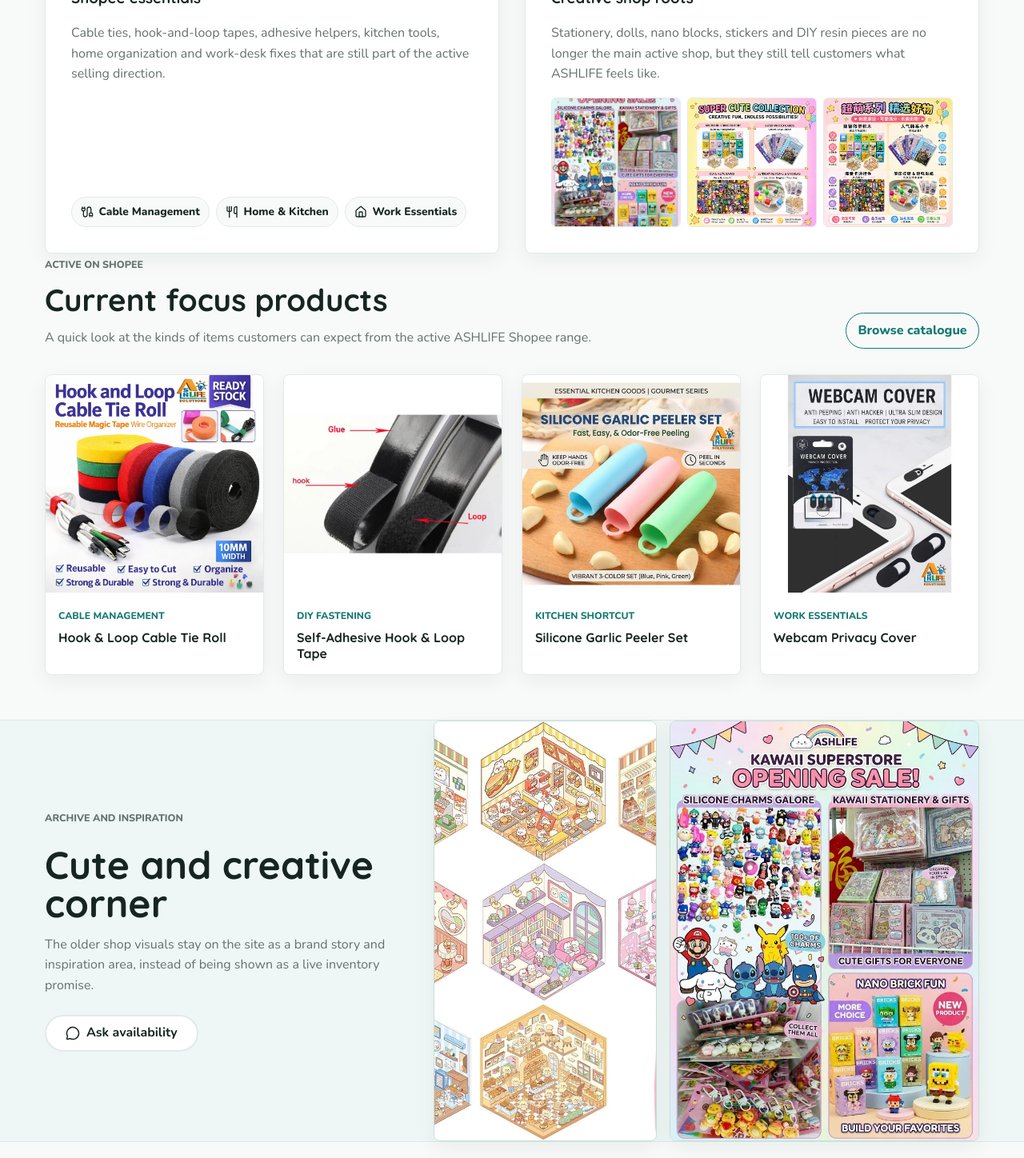
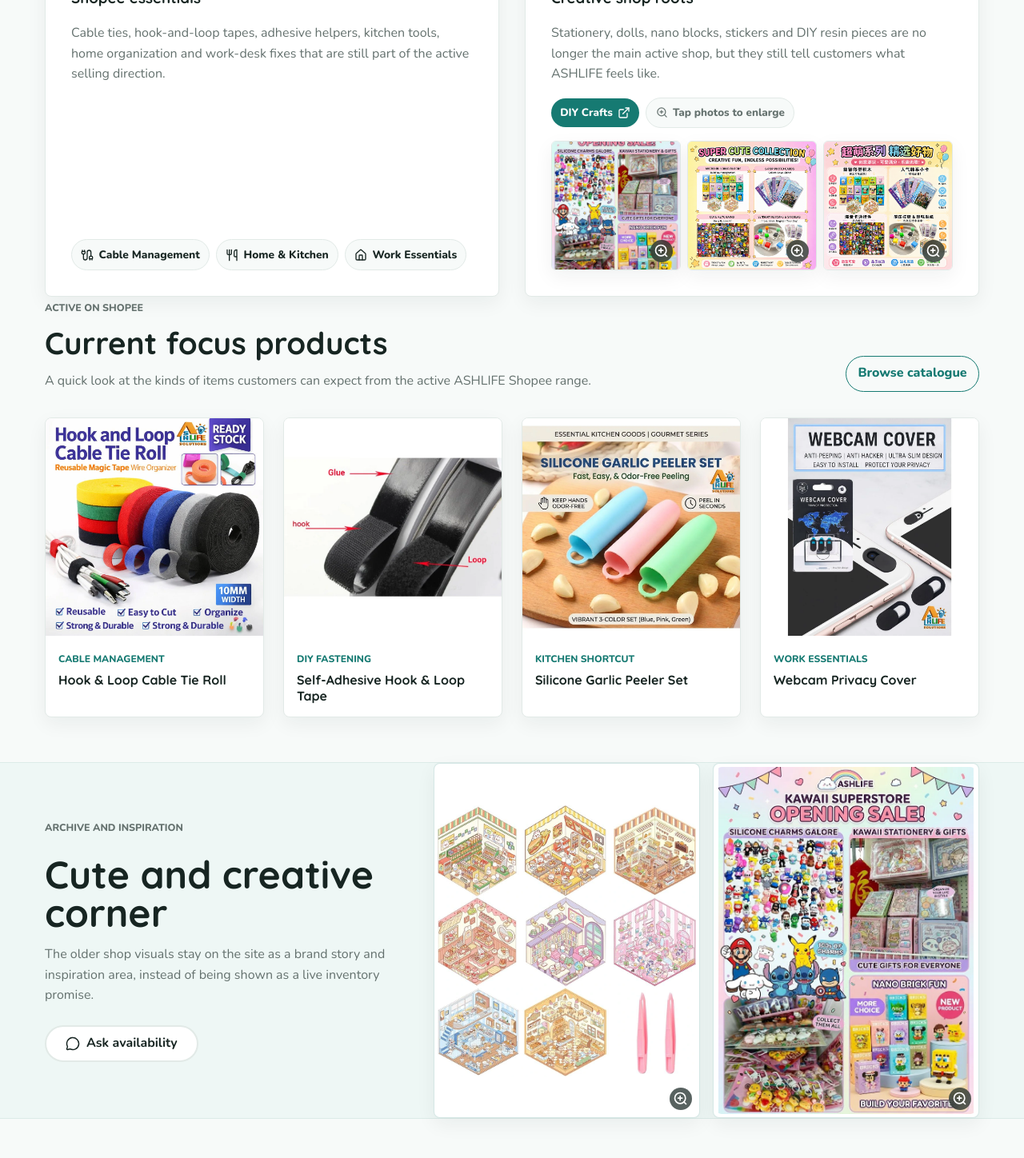
Before and after one commit to lgdhjj91-cmyk/ashlife, a React (Vite) app: page / in a window 1280 px wide. Shown: the part 1040-2488 px from the top of the page at 80% size. Built offline with nearby package versions, Linux system fonts and the light colour scheme; no server answers; the database is empty.

Commit message:
enhance commit main page enlarge images

```diff
--- a/public/data/products.json
+++ b/public/data/products.json
@@ -167,5 +167,61 @@
     "category_zh": "家居小物",
     "price": 12.50,
     "image": "https://res.cloudinary.com/demo/image/upload/f_auto,q_auto/cld-sample-3.jpg"
+  },
+  {
+    "id": "hook-loop-cable-tie-roll",
+    "name": "Hook & Loop Cable Tie Roll",
+    "name_zh": "魔术贴电线扎带卷",
+    "description": "Reusable hook-and-loop cable tie roll for organizing charging cables, desk wires and home electronics.",
+    "description_zh": "可重复使用的魔术贴电线扎带卷，适合收纳充电线、桌面电线和家用电器线路。",
+    "category": "Home Gadgets",
+    "category_zh": "家居小物",
+    "price": 9.90,
+    "image": "/brand/shopee/cable-tie.webp",
+    "images": [
+      "/brand/shopee/cable-tie.webp"
+    ]
+  },
+  {
+    "id": "self-adhesive-hook-loop-tape",
+    "name": "Self-Adhesive Hook & Loop Tape",
+    "name_zh": "自粘魔术贴胶带",
+    "description": "Self-adhesive hook-and-loop tape for quick fastening, cable routing, craft fixes and lightweight organization.",
+    "description_zh": "自粘魔术贴胶带，适合快速固定、电线走线、手作修补和轻量收纳。",
+    "category": "Home Gadgets",
+    "category_zh": "家居小物",
+    "price": 8.90,
+    "image": "/brand/shopee/hook-loop-tape.webp",
+    "images": [
+      "/brand/shopee/hook-loop-tape.webp"
+    ]
+  },
+  {
+    "id": "silicone-garlic-peeler-set",
+    "name": "Silicone Garlic Peeler Set",
+    "name_zh": "硅胶蒜皮剥皮器套装",
+    "description": "Soft silicone garlic peeler set that helps remove garlic skin quickly while keeping hands clean.",
+    "description_zh": "柔软硅胶蒜皮剥皮器套装，帮助快速去蒜皮，同时保持双手干净。",
+    "category": "Cleaning Tools",
+    "category_zh": "清洁工具",
+    "price": 7.90,
+    "image": "/brand/shopee/kitchen-tool.webp",
+    "images": [
+      "/brand/shopee/kitchen-tool.webp"
+    ]
+  },
+  {
+    "id": "webcam-privacy-cover",
+    "name": "Webcam Privacy Cover",
+    "name_zh": "摄像头隐私保护盖",
+    "description": "Slim webcam privacy cover for laptops, tablets and phones, designed for simple slide-open camera control.",
+    "description_zh": "超薄摄像头隐私保护盖，适用于电脑、平板和手机，可滑动开关摄像头。",
+    "category": "Lifestyle Items",
+    "category_zh": "生活用品",
+    "price": 5.90,
+    "image": "/brand/shopee/webcam-cover.webp",
+    "images": [
+      "/brand/shopee/webcam-cover.webp"
+    ]
   }
 ]
--- a/src/components/ProductCard.jsx
+++ b/src/components/ProductCard.jsx
@@ -3,6 +3,7 @@
 import { ShoppingBag } from 'lucide-react';
 import { useCart } from '../context/CartContext';
 import { useLanguage } from '../context/LanguageContext';
+import { resolveAssetUrl } from '../utils/assets';
 import './ProductCard.css';
 
 // Helper: calculate final price and discount label
@@ -41,7 +42,7 @@
   return (
     <Link to={`/product/${product.id}`} className="card product-card">
       <div className="product-image-wrapper">
-        <img src={product.image} alt={displayName} className="product-image" loading="lazy" />
+        <img src={resolveAssetUrl(product.image)} alt={displayName} className="product-image" loading="lazy" />
         {hasDiscount && badge && (
           <span className="discount-badge">{badge}</span>
         )}
--- a/src/pages/Cart.jsx
+++ b/src/pages/Cart.jsx
@@ -3,6 +3,7 @@
 import { Trash2, Minus, Plus, ShoppingBag } from 'lucide-react';
 import { useCart } from '../context/CartContext';
 import { useLanguage } from '../context/LanguageContext';
+import { resolveAssetUrl } from '../utils/assets';
 import './Cart.css';
 
 const Cart = () => {
@@ -59,7 +60,7 @@
           {cartItems.map(item => (
             <div key={item.id} className="cart-item">
               <div className="cart-item-image">
-                <img src={item.image} alt={item.name} loading="lazy" />
+                <img src={resolveAssetUrl(item.image)} alt={item.name} loading="lazy" />
               </div>
 
               <div className="cart-item-details">
--- a/src/pages/Checkout.jsx
+++ b/src/pages/Checkout.jsx
@@ -4,6 +4,7 @@
 import { useLanguage } from '../context/LanguageContext';
 import { useOrders } from '../context/OrderContext';
 import { CheckCircle, Upload, ArrowLeft, Loader, Image as ImageIcon } from 'lucide-react';
+import { resolveAssetUrl } from '../utils/assets';
 import './Checkout.css';
 
 const Checkout = () => {
@@ -265,7 +266,7 @@
               {cartItems.map((item) => (
                 <div key={item.id} className="review-item">
                   <div className="review-item-image">
-                    <img src={item.image} alt={item.name} />
+                    <img src={resolveAssetUrl(item.image)} alt={item.name} />
                   </div>
                   <div className="review-item-info">
                     <span className="review-item-name">
--- a/src/pages/Home.css
+++ b/src/pages/Home.css
@@ -179,6 +179,39 @@
   font-weight: 800;
 }
 
+.creative-actions {
+  display: flex;
+  flex-wrap: wrap;
+  align-items: center;
+  gap: var(--spacing-sm);
+}
+
+.creative-category-link,
+.image-expand-note {
+  display: inline-flex;
+  align-items: center;
+  gap: 0.4rem;
+  border-radius: var(--border-radius-pill);
+  padding: 0.45rem 0.7rem;
+  font-size: 0.84rem;
+  font-weight: 800;
+}
+
+.creative-category-link {
+  color: #fff;
+  background: var(--primary-color);
+}
+
+.creative-category-link:hover {
+  background: #10635c;
+}
+
+.image-expand-note {
+  color: var(--text-secondary);
+  background: var(--background-color);
+  border: 1px solid var(--border-color);
+}
+
 .creative-thumb-row {
   display: grid;
   grid-template-columns: repeat(3, 1fr);
@@ -186,12 +219,48 @@
   margin-top: auto;
 }
 
-.creative-thumb-row img {
+.image-zoom-button {
+  position: relative;
+  display: block;
   width: 100%;
+  overflow: hidden;
+  border: 1px solid var(--border-color);
+  border-radius: var(--border-radius-sm);
+  background: var(--surface-color);
+  color: #fff;
+  box-shadow: var(--shadow-sm);
+}
+
+.image-zoom-button img {
+  width: 100%;
+  display: block;
+  transition: transform 0.25s ease;
+}
+
+.image-zoom-button > svg {
+  position: absolute;
+  right: 0.55rem;
+  bottom: 0.55rem;
+  z-index: 1;
+  padding: 0.25rem;
+  width: 1.75rem;
+  height: 1.75rem;
+  border-radius: 50%;
+  background: rgba(23, 37, 34, 0.72);
+  backdrop-filter: blur(5px);
+}
+
+.image-zoom-button:hover img {
+  transform: scale(1.03);
+}
+
+.creative-thumb {
   aspect-ratio: 1;
+}
+
+.creative-thumb img {
+  height: 100%;
   object-fit: cover;
-  border-radius: var(--border-radius-sm);
-  border: 1px solid var(--border-color);
 }
 
 .home-section {
@@ -246,6 +315,9 @@
 .highlight-product {
   overflow: hidden;
   min-height: 100%;
+  color: inherit;
+  display: flex;
+  flex-direction: column;
 }
 
 .highlight-product img {
@@ -271,6 +343,10 @@
   margin-top: var(--spacing-xs);
   font-size: 1rem;
   line-height: 1.25;
+}
+
+.highlight-product:hover img {
+  transform: scale(1.04);
 }
 
 .archive-band {
@@ -300,23 +376,61 @@
 
 .archive-gallery {
   display: grid;
-  grid-template-columns: 0.72fr 1fr;
+  grid-template-columns: repeat(2, minmax(0, 1fr));
   gap: var(--spacing-md);
-  align-items: stretch;
+  align-items: center;
 }
 
-.archive-gallery img {
+.archive-image-card {
+  aspect-ratio: 3 / 4;
+  border-radius: var(--border-radius-md);
+  border-color: rgba(22, 122, 114, 0.18);
+  padding: var(--spacing-xs);
+}
+
+.archive-image-card img {
   width: 100%;
   height: 100%;
-  min-height: 280px;
-  object-fit: cover;
-  border-radius: var(--border-radius-md);
-  border: 1px solid rgba(22, 122, 114, 0.18);
-  box-shadow: var(--shadow-sm);
+  object-fit: contain;
+  border-radius: calc(var(--border-radius-md) - 2px);
 }
 
-.archive-gallery .poster-image {
-  object-position: top center;
+.image-lightbox {
+  position: fixed;
+  inset: 0;
+  z-index: 1000;
+  display: grid;
+  place-items: center;
+  padding: clamp(1rem, 4vw, 3rem);
+  background: rgba(12, 22, 20, 0.82);
+}
+
+.image-lightbox img {
+  max-width: min(100%, 1100px);
+  max-height: 88vh;
+  object-fit: contain;
+  border-radius: var(--border-radius-md);
+  box-shadow: var(--shadow-lg);
+}
+
+.lightbox-close {
+  position: fixed;
+  top: 1rem;
+  right: 1rem;
+  z-index: 1001;
+  display: inline-flex;
+  align-items: center;
+  justify-content: center;
+  width: 44px;
+  height: 44px;
+  border-radius: 50%;
+  background: rgba(255, 255, 255, 0.95);
+  color: var(--text-primary);
+  box-shadow: var(--shadow-md);
+}
+
+.lightbox-close:hover {
+  transform: scale(1.04);
 }
 
 .help-section {
@@ -394,8 +508,8 @@
     grid-template-columns: 1fr;
   }
 
-  .archive-gallery img {
-    min-height: 220px;
+  .archive-image-card {
+    aspect-ratio: 4 / 3;
   }
 }
 
--- a/src/pages/Home.jsx
+++ b/src/pages/Home.jsx
@@ -1,8 +1,10 @@
-import React from 'react';
+import React, { useState } from 'react';
+import { createPortal } from 'react-dom';
 import { Link, useNavigate } from 'react-router-dom';
 import {
   ArrowRight,
   Cable,
+  ExternalLink,
   Home as HomeIcon,
   MapPin,
   MessageCircle,
@@ -10,6 +12,8 @@
   Sparkles,
   Store,
   Utensils,
+  X,
+  ZoomIn,
 } from 'lucide-react';
 import ProductCard from '../components/ProductCard';
 import { useProducts } from '../context/ProductContext';
@@ -19,16 +23,56 @@
 const asset = (path) => `${import.meta.env.BASE_URL}${path.replace(/^\//, '')}`;
 
 const SHOPEE_HIGHLIGHTS = [
-  { title: 'Hook & Loop Cable Tie Roll', tag: 'Cable Management', image: asset('/brand/shopee/cable-tie.webp') },
-  { title: 'Self-Adhesive Hook & Loop Tape', tag: 'DIY Fastening', image: asset('/brand/shopee/hook-loop-tape.webp') },
-  { title: 'Silicone Garlic Peeler Set', tag: 'Kitchen Shortcut', image: asset('/brand/shopee/kitchen-tool.webp') },
-  { title: 'Webcam Privacy Cover', tag: 'Work Essentials', image: asset('/brand/shopee/webcam-cover.webp') },
+  {
+    title: 'Hook & Loop Cable Tie Roll',
+    tag: 'Cable Management',
+    image: asset('/brand/shopee/cable-tie.webp'),
+    to: '/product/hook-loop-cable-tie-roll',
+  },
+  {
+    title: 'Self-Adhesive Hook & Loop Tape',
+    tag: 'DIY Fastening',
+    image: asset('/brand/shopee/hook-loop-tape.webp'),
+    to: '/product/self-adhesive-hook-loop-tape',
+  },
+  {
+    title: 'Silicone Garlic Peeler Set',
+    tag: 'Kitchen Shortcut',
+    image: asset('/brand/shopee/kitchen-tool.webp'),
+    to: '/product/silicone-garlic-peeler-set',
+  },
+  {
+    title: 'Webcam Privacy Cover',
+    tag: 'Work Essentials',
+    image: asset('/brand/shopee/webcam-cover.webp'),
+    to: '/product/webcam-privacy-cover',
+  },
 ];
 
 const CREATIVE_HIGHLIGHTS = [
-  asset('/brand/shop-product-2-optimized.webp'),
-  asset('/brand/craft-feature-1-optimized.webp'),
-  asset('/brand/craft-feature-2-optimized.webp'),
+  {
+    src: asset('/brand/shop-product-2-optimized.webp'),
+    alt: 'ASHLIFE creative shop display with cute gifts and nano bricks',
+  },
+  {
+    src: asset('/brand/craft-feature-1-optimized.webp'),
+    alt: 'Super cute creative collection poster',
+  },
+  {
+    src: asset('/brand/craft-feature-2-optimized.webp'),
+    alt: 'DIY craft supply poster',
+  },
+];
+
+const ARCHIVE_GALLERY = [
+  {
+    src: asset('/brand/shop-poster-optimized.webp'),
+    alt: 'ASHLIFE kawaii superstore opening sale poster',
+  },
+  {
+    src: asset('/brand/shop-product-2-optimized.webp'),
+    alt: 'Creative mini figures, stationery and nano brick items',
+  },
 ];
 
 const copy = {
@@ -84,6 +128,7 @@
 
 const Home = () => {
   const navigate = useNavigate();
+  const [lightboxImage, setLightboxImage] = useState(null);
   const { products } = useProducts();
   const { t, language } = useLanguage();
   const text = copy[language] || copy.en;
@@ -169,9 +214,29 @@
           <span className="status-pill muted">{text.shopStatus}</span>
           <h3>{text.shopTitle}</h3>
           <p>{text.shopText}</p>
+          <div className="creative-actions">
+            <Link to="/shop?category=DIY%20Crafts" className="creative-category-link">
+              DIY Crafts
+              <ExternalLink size={16} />
+            </Link>
+            <span className="image-expand-note">
+              <ZoomIn size={15} />
+              Tap photos to enlarge
+            </span>
+          </div>
           <div className="creative-thumb-row">
-            {CREATIVE_HIGHLIGHTS.map((src) => (
-              <img key={src} src={src} alt="" loading="lazy" />
+            {CREATIVE_HIGHLIGHTS.map((image) => (
+              <button
+                className="image-zoom-button creative-thumb"
+                key={image.src}
+                type="button"
+                onClick={() => setLightboxImage(image)}
+                aria-label={`Open larger image: ${image.alt}`}
+                title="Open larger image"
+              >
+                <img src={image.src} alt={image.alt} loading="lazy" />
+                <ZoomIn size={18} />
+              </button>
             ))}
           </div>
         </article>
@@ -188,13 +253,13 @@
         </div>
         <div className="highlight-product-grid">
           {SHOPEE_HIGHLIGHTS.map((item) => (
-            <article className="highlight-product" key={item.title}>
+            <Link className="highlight-product" key={item.title} to={item.to} aria-label={`View ${item.title}`}>
               <img src={item.image} alt={item.title} loading="lazy" />
               <div>
                 <span>{item.tag}</span>
                 <h3>{item.title}</h3>
               </div>
-            </article>
+            </Link>
           ))}
         </div>
       </section>
@@ -211,8 +276,19 @@
             </a>
           </div>
           <div className="archive-gallery">
-            <img className="poster-image" src={asset('/brand/shop-poster-optimized.webp')} alt="ASHLIFE creative shop promotion" loading="lazy" />
-            <img src={asset('/brand/shop-product-2-optimized.webp')} alt="Creative mini figures and cute shop items" loading="lazy" />
+            {ARCHIVE_GALLERY.map((image) => (
+              <button
+                className="image-zoom-button archive-image-card"
+                key={image.src}
+                type="button"
+                onClick={() => setLightboxImage(image)}
+                aria-label={`Open larger image: ${image.alt}`}
+                title="Open larger image"
+              >
+                <img src={image.src} alt={image.alt} loading="lazy" />
+                <ZoomIn size={20} />
+              </button>
+            ))}
           </div>
         </div>
       </section>
@@ -252,6 +328,16 @@
           </div>
         </section>
       )}
+
+      {lightboxImage && createPortal(
+        <div className="image-lightbox" role="dialog" aria-modal="true" aria-label={lightboxImage.alt} onClick={() => setLightboxImage(null)}>
+          <button className="lightbox-close" type="button" onClick={() => setLightboxImage(null)} aria-label="Close image preview">
+            <X size={24} />
+          </button>
+          <img src={lightboxImage.src} alt={lightboxImage.alt} onClick={(event) => event.stopPropagation()} />
+        </div>,
+        document.body
+      )}
     </div>
   );
 };
--- a/src/pages/ProductDetail.jsx
+++ b/src/pages/ProductDetail.jsx
@@ -4,6 +4,7 @@
 import { useCart } from '../context/CartContext';
 import { useProducts } from '../context/ProductContext';
 import { useLanguage } from '../context/LanguageContext';
+import { resolveAssetUrl } from '../utils/assets';
 import './ProductDetail.css';
 
 // Helper: calculate final price and discount info
@@ -78,7 +79,7 @@
       <div className="detail-layout">
         <div className="detail-image-section">
           <div className="main-image-wrapper">
-            <img src={mainImage} alt={displayName} loading="lazy" />
+            <img src={resolveAssetUrl(mainImage)} alt={displayName} loading="lazy" />
           </div>
           {product.images && product.images.length > 1 && (
             <div className="thumbnail-gallery">
@@ -88,7 +89,7 @@
                   className={`thumbnail ${mainImage === imgUrl ? 'active' : ''}`}
                   onClick={() => setSelectedImage(imgUrl)}
                 >
-                  <img src={imgUrl} alt={`${displayName} view ${index + 1}`} loading="lazy" />
+                  <img src={resolveAssetUrl(imgUrl)} alt={`${displayName} view ${index + 1}`} loading="lazy" />
                 </div>
               ))}
             </div>
--- /dev/null
+++ b/src/utils/assets.js
@@ -0,0 +1,5 @@
+export const resolveAssetUrl = (url) => {
+  if (!url) return '';
+  if (/^(https?:|data:|blob:)/i.test(url)) return url;
+  return `${import.meta.env.BASE_URL}${String(url).replace(/^\//, '')}`;
+};
```
Also changed, not shown: src/context/ProductContext.jsx (+25 -7 lines).
